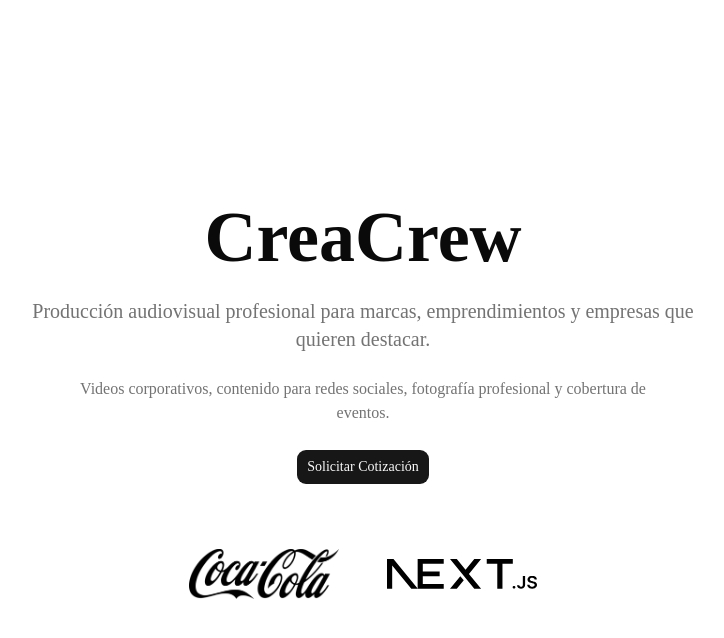
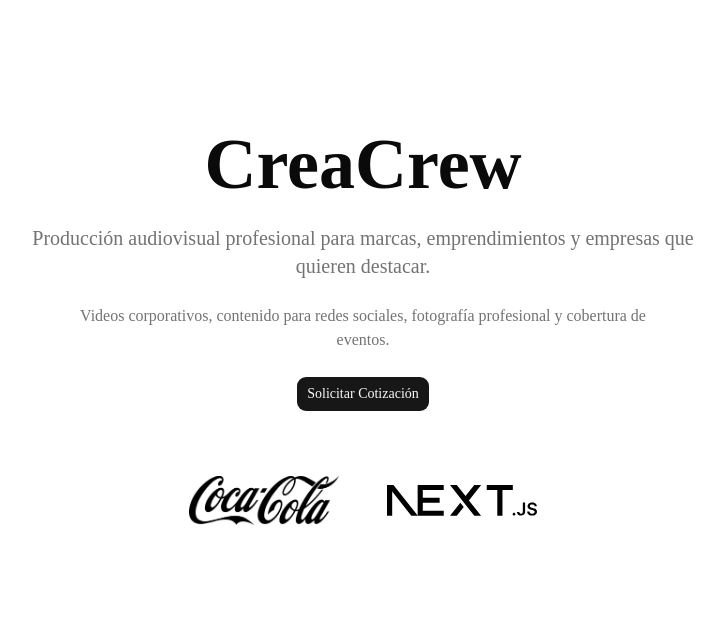
Before and after one commit to SadotATM/vercel, a Next.js app: page /pruebas in a window 1280 px wide. Shown: the top 638 px of the page, without its empty margins (277-1001 px from the left). Built offline with nearby package versions, Linux system fonts and the light colour scheme.

Commit message:
analitycs

```diff
--- a/app/layout.tsx
+++ b/app/layout.tsx
@@ -1,7 +1,6 @@
 import type { Metadata } from "next";
 import { Geist, Geist_Mono } from "next/font/google";
 import "./globals.css";
-import { Analytics } from "@vercel/analytics/next"
 const geistSans = Geist({
   variable: "--font-geist-sans",
   subsets: ["latin"],
--- a/app/pruebas/page.tsx
+++ b/app/pruebas/page.tsx
@@ -1,6 +1,5 @@
 "use client";
 
-import { Analytics } from "@vercel/analytics/next"
 import { Button } from "@/components/ui/button";
 import { motion } from "framer-motion";
 import Image from "next/image";
@@ -30,8 +29,7 @@ const item = {
 
 export default function AnimatedCard() {
     return (
-        <div className="flex flex-col items-center justify-center min-h-screen px-6">
-            {/* CONTENIDO PRINCIPAL */}
+        <div className="flex flex-col items-center px-6 pt-32">            {/* CONTENIDO PRINCIPAL */}
             <motion.div
                 variants={container}
                 initial="hidden"
```
